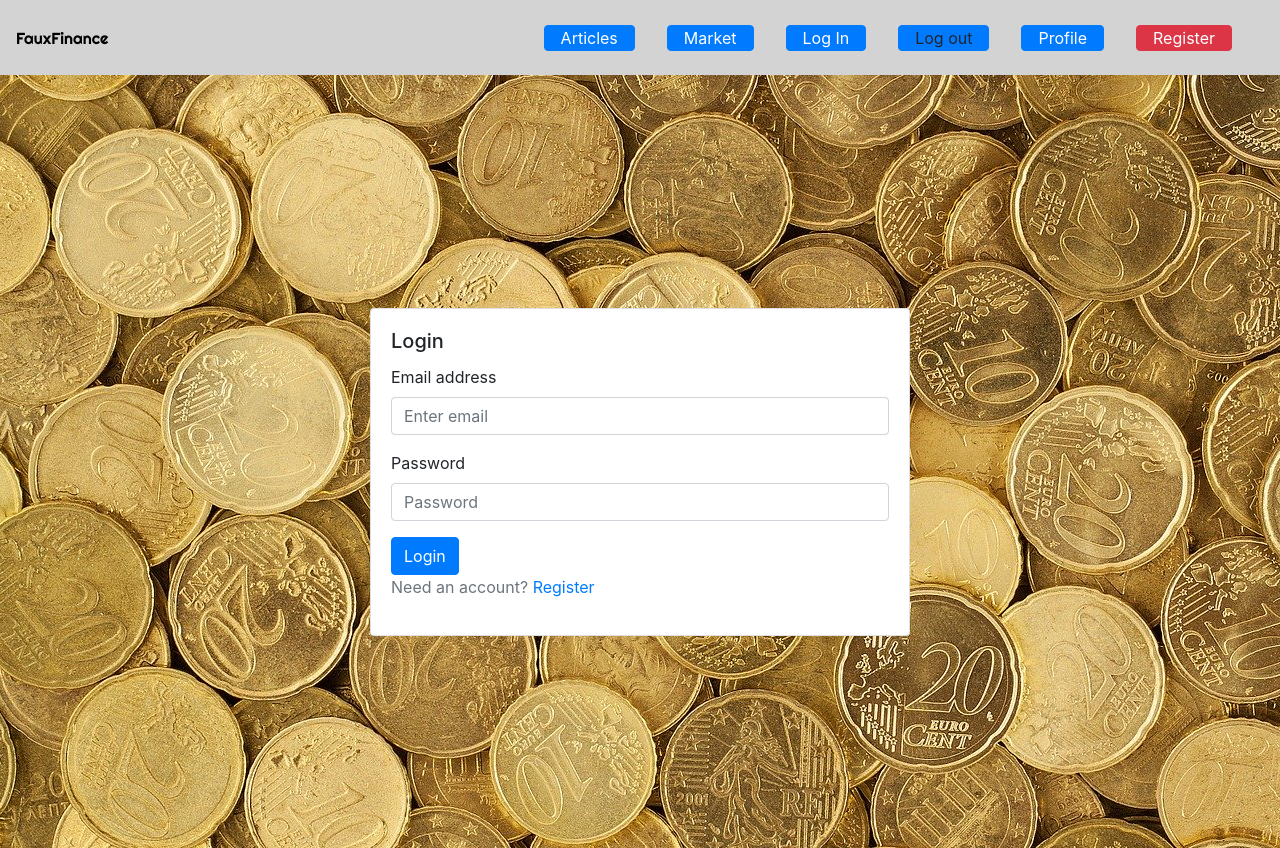
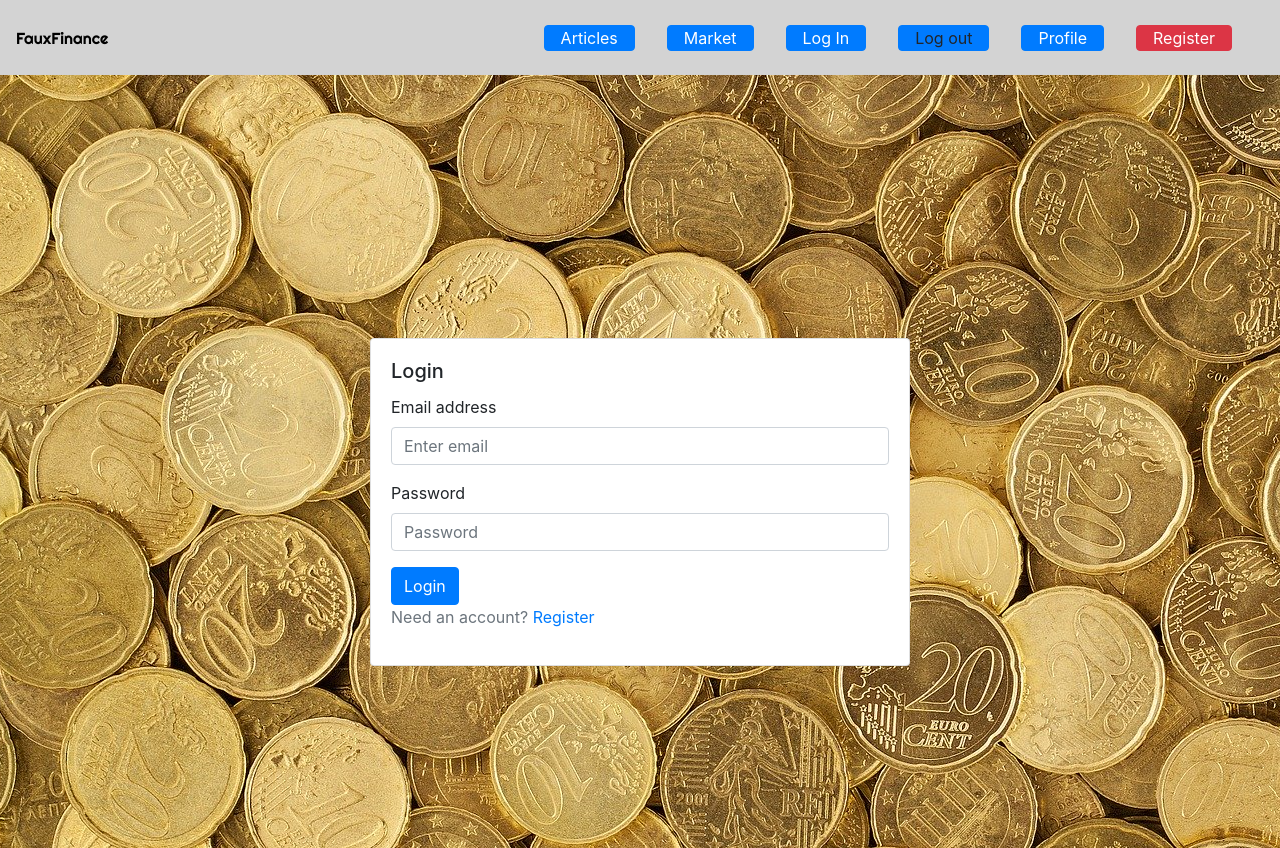
Before and after one commit to ethanhart35/Project3, a React (Create React App) app in the folder client/: page /login in a window 1280 px wide. Built offline with nearby package versions, Linux system fonts and the light colour scheme.

Commit message:
testing register revision re title scroll

```diff
--- a/client/src/pages/Register/register.css
+++ b/client/src/pages/Register/register.css
@@ -3,3 +3,6 @@
     background: cover;
     height: 100vh;
 }
+.row {
+    padding-top: 15px;
+}
```
